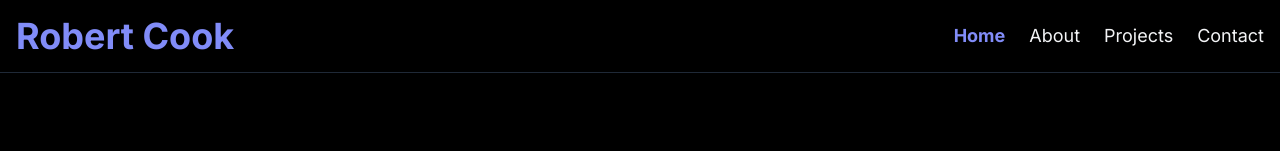
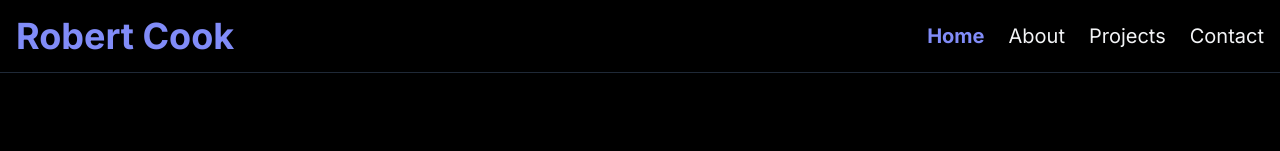
Before and after one commit to rscook1219/rscook1219.github.io, a plain HTML site: page index.html in a window 1280 px wide. Shown: the top 151 px of the page. Drawn offline with nearby package versions, Linux system fonts and the light colour scheme.

Commit message:
Update index.html

```diff
--- a/index.html
+++ b/index.html
@@ -14,7 +14,7 @@
   <header class="bg-black shadow-md border-b border-gray-800">
     <nav class="container mx-auto px-4 py-4 flex justify-between items-center">
       <div class="text-4xl font-bold text-indigo-400">Robert Cook</div>
-      <ul class="flex space-x-6 text-lg">
+      <ul class="flex space-x-6 text-xl">
         <li><a href="index.html" class="text-indigo-400 font-semibold">Home</a></li>
         <li><a href="about.html" class="hover:text-indigo-400">About</a></li>
         <li><a href="projects.html" class="hover:text-indigo-400">Projects</a></li>
```
